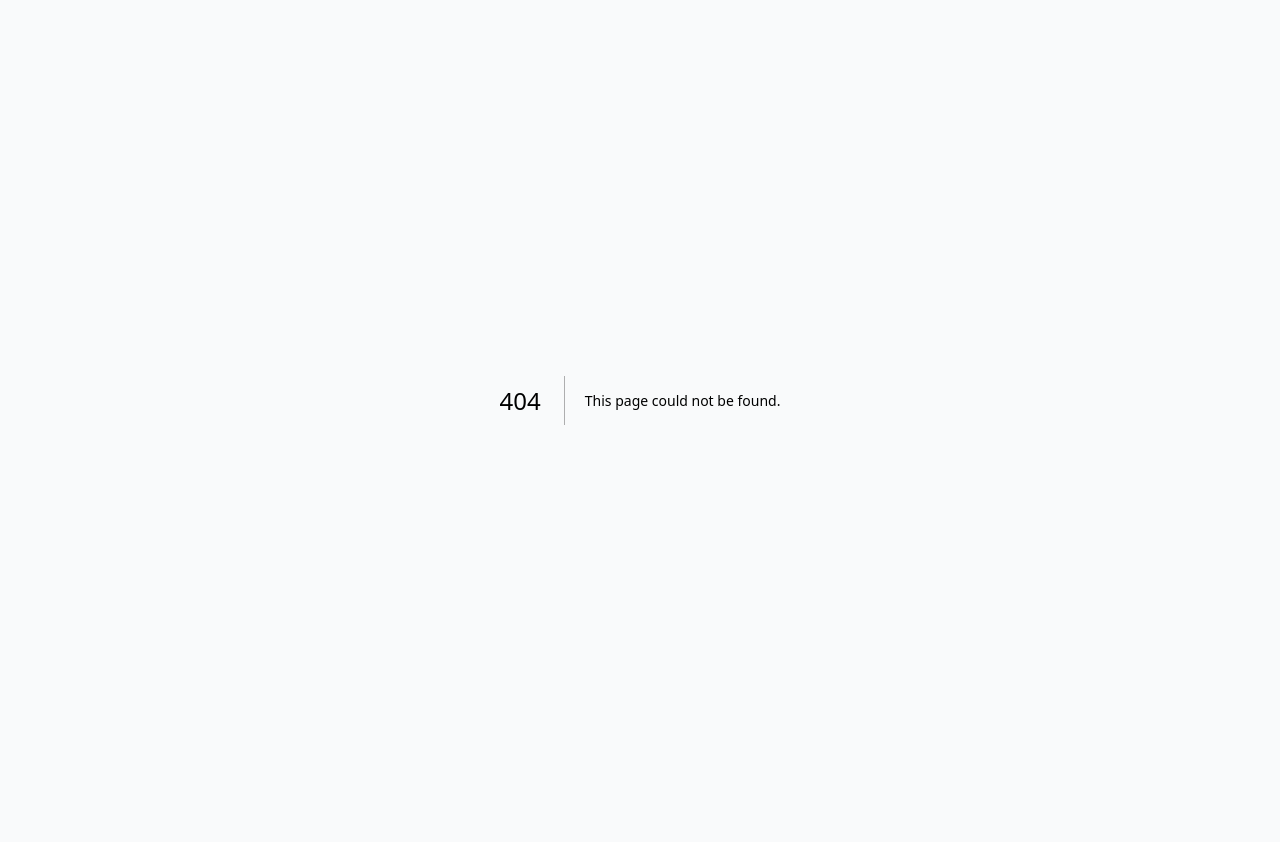
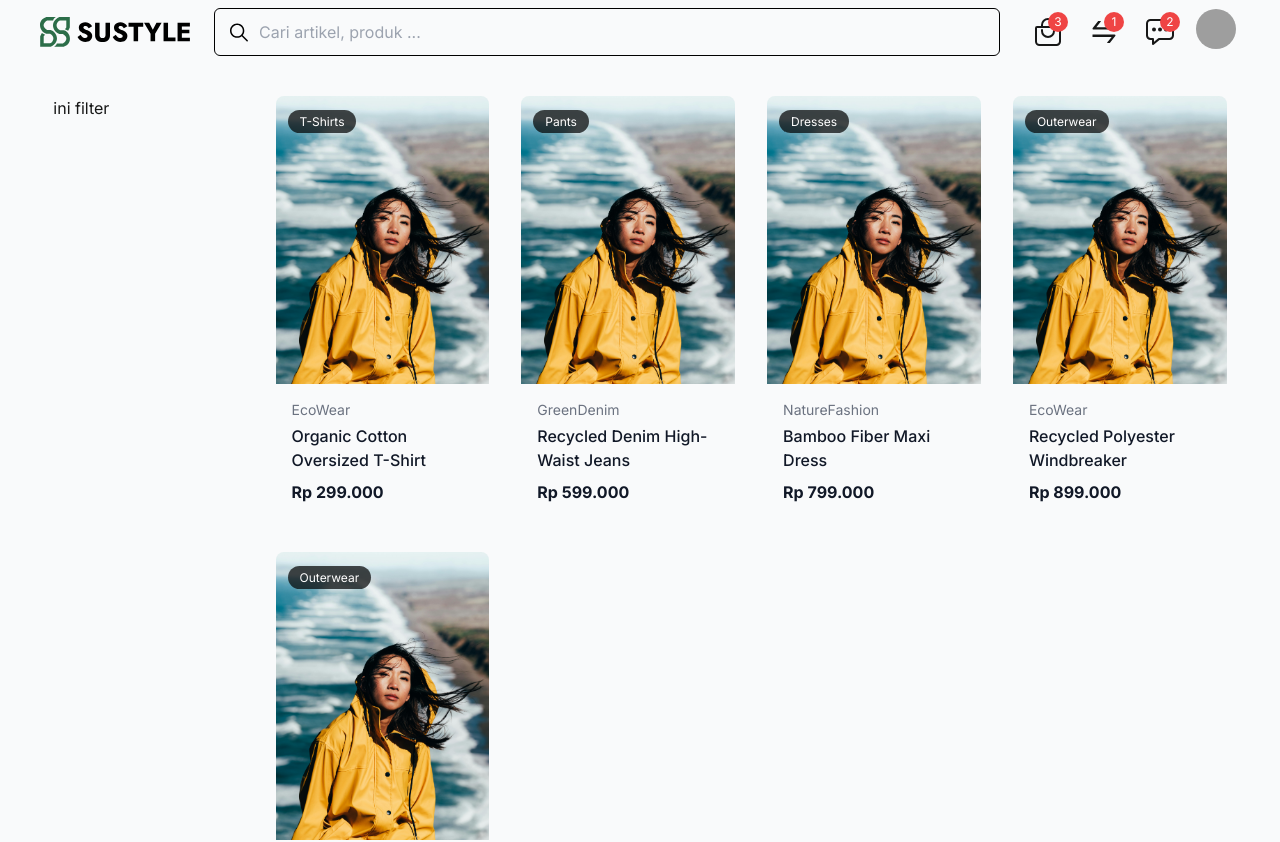
Before and after one commit to dindinmhs/wearth, a Next.js app: page /explore in a window 1280 px wide. Before the commit this address had no page. Shown: the top 842 px of the page. Before the commit the page ends 800 px from the top, so only its background shows below. Built offline with nearby package versions, Linux system fonts and the light colour scheme; grey boxes are pictures that could not be loaded.

Commit message:
sare hela

```diff
--- /dev/null
+++ b/app/explore/page.tsx
@@ -0,0 +1,29 @@
+import { NavbarDashboard, NavbarMobile } from "@/components/organism"
+import { ProductCard } from "@/components/products"
+import { Products } from "@/data/products"
+import Link from "next/link"
+
+const explorePage = () => {
+    return (
+        <>
+            <NavbarDashboard/>
+            <NavbarMobile/>
+            <main className="pb-16 w-11/12 mx-auto">
+                <div className="container mx-auto grid grid-cols-1 md:grid-cols-[1fr_5fr] gap-8">
+                    <div className="h-[100vh] md:sticky top-24 pt-24 md:pt-0">
+                        ini filter
+                    </div>
+                    <div className="grid grid-cols-1 md:grid-cols-2 lg:grid-cols-4 gap-8 pt-24">
+                        {Products.map((product) => (
+                            <Link href={`/products/${product.id}`} key={product.id}>
+                                <ProductCard {...product} />
+                            </Link>
+                        ))}
+                    </div>
+                </div>
+            </main>
+        </>
+    )
+ }
+
+export default explorePage
```
Also changed, not shown: app/fonts/GeistMonoVF.woff (deleted), app/fonts/GeistVF.woff (deleted).
